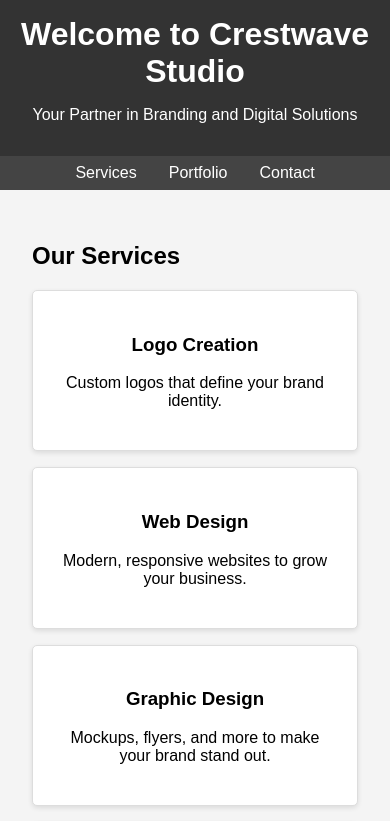
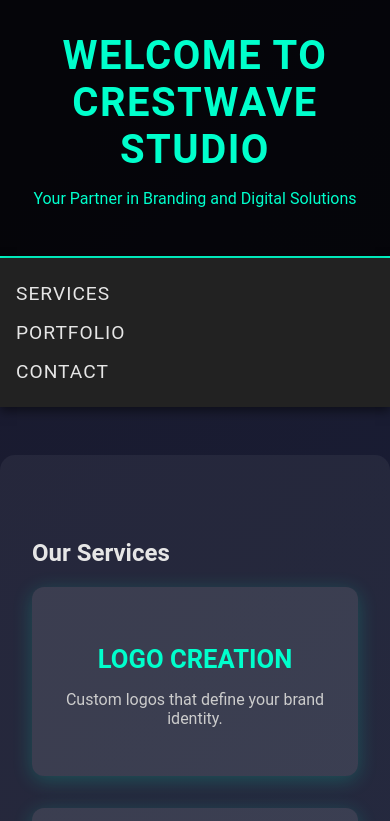
Before and after one commit to APWUTAWUTA/crestwavestudio, a plain HTML site: page index.html in a window 390 px wide. Shown: the top 821 px of the page. Drawn offline with Linux system fonts and the light colour scheme.

Commit message:
Add files via upload

```diff
--- a/styles.css
+++ b/styles.css
@@ -1,61 +1,134 @@
+/* Global Styles */
 body {
-    font-family: Arial, sans-serif;
+    font-family: 'Roboto', sans-serif; /* Modern sans-serif font */
     margin: 0;
     padding: 0;
-    background-color: #f4f4f4;
+    background: linear-gradient(135deg, #1a1a2e, #16213e); /* Dark gradient background */
+    color: #e6e6e6; /* Light text color for contrast */
 }
 
+/* Header */
 header {
-    background-color: #333;
-    color: #fff;
-    padding: 1rem 0;
+    background-color: rgba(0, 0, 0, 0.8); /* Semi-transparent black background */
+    color: #00ffcc; /* Neon turquoise text color */
+    padding: 2rem;
     text-align: center;
+    box-shadow: 0 4px 10px rgba(0, 0, 0, 0.6);
+    border-bottom: 2px solid #00ffcc;
 }
 
 header h1 {
+    font-size: 3rem;
+    letter-spacing: 1.5px;
+    text-transform: uppercase;
     margin: 0;
 }
 
+/* Navigation */
 nav {
     display: flex;
     justify-content: center;
-    background-color: #444;
-    padding: 0.5rem;
+    background-color: #222;
+    padding: 1rem;
+    box-shadow: 0 4px 10px rgba(0, 0, 0, 0.5);
 }
 
 nav a {
-    color: #fff;
+    color: #e6e6e6;
     text-decoration: none;
-    margin: 0 1rem;
+    margin: 0 1.5rem;
+    font-size: 1.2rem;
+    text-transform: uppercase;
+    letter-spacing: 1px;
+    transition: color 0.3s ease, transform 0.3s ease;
 }
 
-nav a:hover {
+nav a:hover, nav a:focus {
+    color: #00ffcc; /* Neon hover effect */
+    transform: translateY(-3px); /* Subtle hover animation */
     text-decoration: underline;
 }
 
+/* Section Styling */
 section {
-    padding: 2rem;
+    padding: 4rem 2rem;
+    background-color: rgba(255, 255, 255, 0.05); /* Slight transparent white background */
+    border-radius: 15px;
+    margin-top: 3rem;
 }
 
+/* Services Grid */
 .services {
     display: grid;
-    grid-template-columns: repeat(auto-fit, minmax(300px, 1fr));
-    gap: 1rem;
+    grid-template-columns: repeat(auto-fit, minmax(320px, 1fr));
+    gap: 2rem;
 }
 
+/* Individual Service Card */
 .service {
-    background: #fff;
-    padding: 1.5rem;
-    border: 1px solid #ddd;
-    border-radius: 5px;
-    box-shadow: 0 2px 5px rgba(0, 0, 0, 0.1);
+    background: rgba(255, 255, 255, 0.1); /* Semi-transparent white background */
+    padding: 2rem;
+    border-radius: 12px;
+    box-shadow: 0 4px 20px rgba(0, 255, 204, 0.2); /* Glowing effect */
     text-align: center;
+    transition: transform 0.3s ease, box-shadow 0.3s ease;
 }
 
+.service:hover {
+    transform: translateY(-10px); /* Hover lift effect */
+    box-shadow: 0 6px 30px rgba(0, 255, 204, 0.4); /* Glowing hover effect */
+}
+
+.service h3 {
+    font-size: 1.6rem;
+    margin-bottom: 1rem;
+    text-transform: uppercase;
+    color: #00ffcc;
+}
+
+.service p {
+    font-size: 1rem;
+    color: #ccc;
+}
+
+/* Footer */
 footer {
-    background-color: #333;
-    color: #fff;
+    background-color: #111;
+    color: #00ffcc; /* Neon color */
     text-align: center;
-    padding: 1rem 0;
-    margin-top: 2rem;
+    padding: 1.5rem;
+    margin-top: 3rem;
+    font-size: 1rem;
+    letter-spacing: 1px;
+    border-top: 2px solid #00ffcc;
 }
+
+footer a {
+    color: #00ffcc;
+    text-decoration: none;
+    font-weight: bold;
+    transition: color 0.3s ease;
+}
+
+footer a:hover {
+    color: #fff; /* Hover effect for links */
+}
+
+/* Responsive Design for Smaller Screens */
+@media (max-width: 768px) {
+    header h1 {
+        font-size: 2.5rem;
+    }
+
+    nav {
+        flex-direction: column;
+    }
+
+    nav a {
+        margin: 0.5rem 0;
+    }
+
+    .services {
+        grid-template-columns: 1fr;
+    }
+}
```
